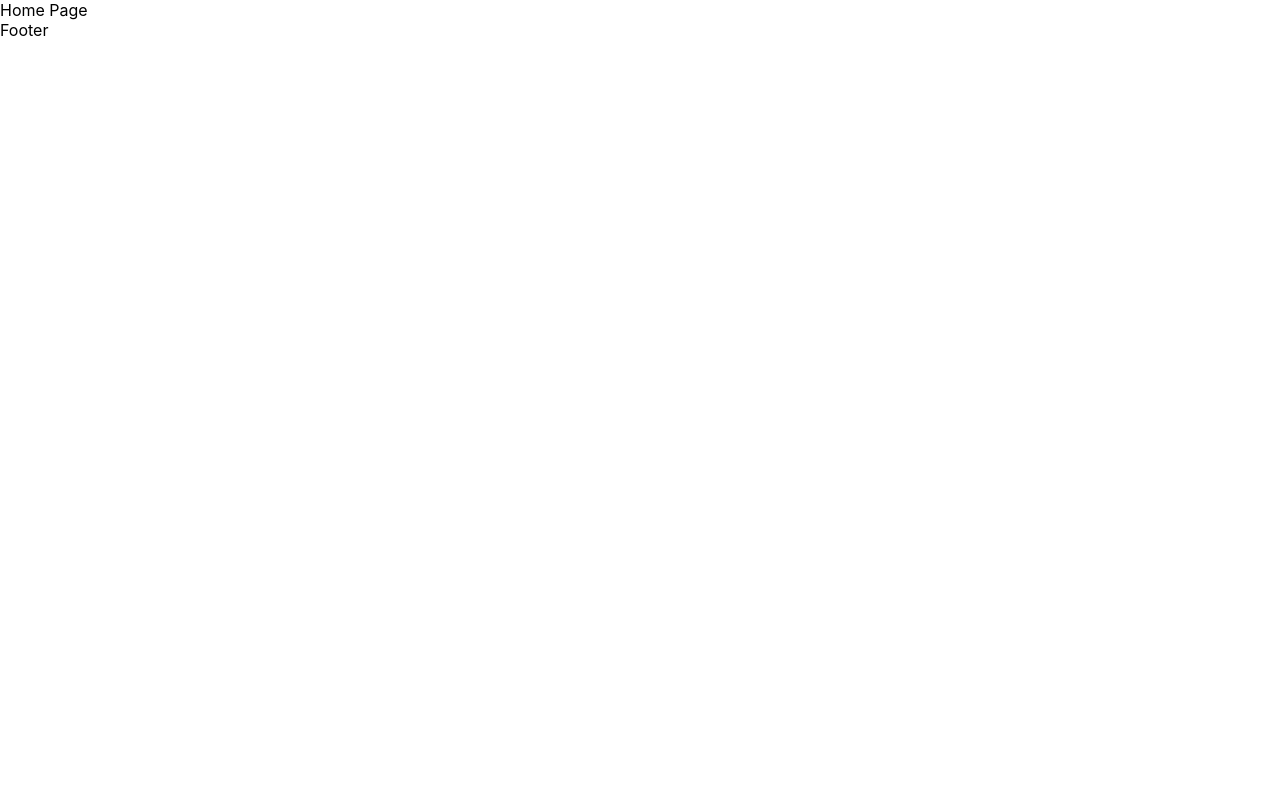
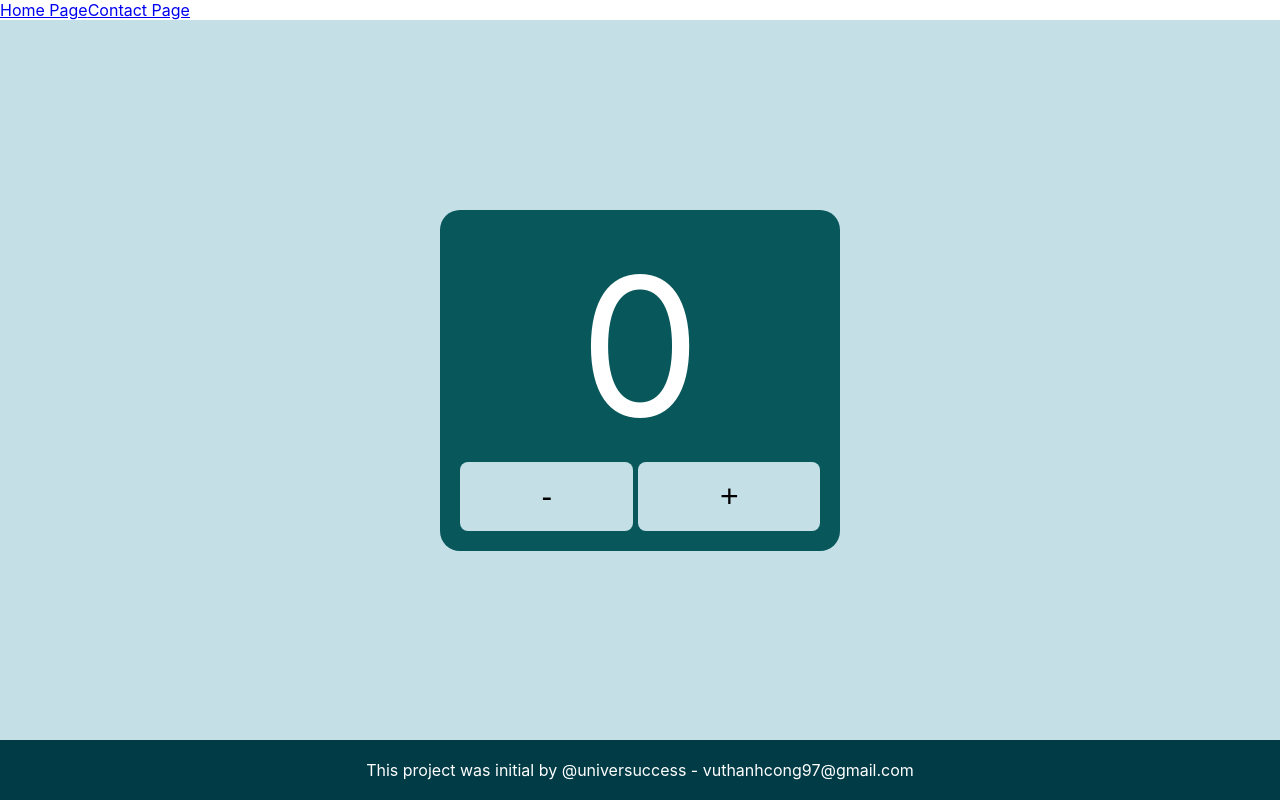
Before and after one commit to vuthanhcong97/initial-project, a React (Create React App) app: page / in a window 1280 px wide. Built offline with nearby package versions, Linux system fonts and the light colour scheme.

Commit message:
update page

```diff
--- a/src/App.js
+++ b/src/App.js
@@ -1,11 +1,17 @@
 import React, { Suspense } from "react"
-import { Routes, Route, Navigate } from "react-router-dom"
+import { Routes, Route, Navigate, NavLink } from "react-router-dom"
+import { WrapApp } from "./App.styles"
 
 // route
 import routes from "./pages/routes"
 
 const App = () => {
 	return (
+		<WrapApp>
+			<div className="wrap-menu">
+				<NavLink to="/">Home Page</NavLink>
+				<NavLink to="/contact">Contact Page</NavLink>
+			</div>
 			<Routes>
 				{routes.map(({ component: Component, path, ...rest }) => {
 					return (
@@ -23,6 +29,7 @@ const App = () => {
 				})}
 				<Route path="*" element={<Navigate to="/" />} />
 			</Routes>
+		</WrapApp>
 	)
 }
 
--- /dev/null
+++ b/src/App.styles.js
@@ -0,0 +1,9 @@
+import styled from "styled-components"
+
+const WrapApp = styled.div`
+	height: inherit;
+	display: flex;
+	flex-direction: column;
+`
+
+export { WrapApp }
--- a/src/GlobalStyles.js
+++ b/src/GlobalStyles.js
@@ -1,8 +1,21 @@
 import { createGlobalStyle } from "styled-components"
 
 const GlobalStyles = createGlobalStyle`
+	:root {
+		--deep-aqua: #003b46;
+		--ocean: #07575b;
+		--wave: #66a5ad;
+		--seafoam: #c4dfe6;
+	}
+
+	html, body {
+		height: 100%;
+	}
+
 	body {
 		margin: 0;
+		padding: 0;
+		font-size: 16px;
 		font-family: -apple-system, BlinkMacSystemFont, 'Segoe UI', 'Roboto', 'Oxygen',
 			'Ubuntu', 'Cantarell', 'Fira Sans', 'Droid Sans', 'Helvetica Neue',
 			sans-serif;
@@ -10,10 +23,21 @@ const GlobalStyles = createGlobalStyle`
 		-moz-osx-font-smoothing: grayscale;
 	}
 
+	* {
+		box-sizing: border-box;
+	}
+
+	#root {
+		height: inherit;
+	}
+
 	code {
 		font-family: source-code-pro, Menlo, Monaco, Consolas, 'Courier New', monospace;
 	}
 
+	.page {
+		flex-grow: 1;
+	}
 `
 
 export { GlobalStyles }
--- /dev/null
+++ b/src/components/Count/index.js
@@ -0,0 +1,23 @@
+import React from "react"
+import { useDispatch, useSelector } from "react-redux"
+import { decrease, increase } from "../../redux/countSlice"
+import { WrapCount } from "./index.styles"
+
+const Count = () => {
+	const dispatch = useDispatch()
+	const count = useSelector((state) => state.count)
+
+	return (
+		<WrapCount>
+			<div className="wrap-modal">
+				<div className="num-of-count">{count}</div>
+				<div className="wrap-action">
+					<button onClick={() => dispatch(decrease())}>-</button>
+					<button onClick={() => dispatch(increase())}>+</button>
+				</div>
+			</div>
+		</WrapCount>
+	)
+}
+
+export default Count
--- /dev/null
+++ b/src/components/Count/index.styles.js
@@ -0,0 +1,40 @@
+import styled from "styled-components"
+
+const WrapCount = styled.div`
+	flex-grow: 1;
+	background: var(--seafoam);
+	display: flex;
+	align-items: center;
+	justify-content: center;
+
+	.wrap-modal {
+		width: 400px;
+		min-height: 300px;
+		background: var(--ocean);
+		border-radius: 20px;
+		padding: 1.25rem;
+		text-align: center;
+
+		.num-of-count {
+			font-size: 12rem;
+			color: white;
+		}
+
+		.wrap-action {
+			display: flex;
+			gap: 5px;
+			button {
+				flex-grow: 1;
+				border: none;
+				outline: none;
+				padding: 1rem;
+				font-size: 2rem;
+				cursor: pointer;
+				background: var(--seafoam);
+				border-radius: 8px;
+			}
+		}
+	}
+`
+
+export { WrapCount }
--- a/src/components/Footer/index.js
+++ b/src/components/Footer/index.js
@@ -1,7 +1,12 @@
 import React from "react"
+import { WrapFooter } from "./index.styles"
 
 const Footer = () => {
-	return <div>Footer</div>
+	return (
+		<WrapFooter>
+			This project was initial by @universuccess - vuthanhcong97@gmail.com
+		</WrapFooter>
+	)
 }
 
 export default Footer
--- /dev/null
+++ b/src/components/Footer/index.styles.js
@@ -0,0 +1,11 @@
+import styled from "styled-components"
+
+const WrapFooter = styled.div`
+	width: 100%;
+	text-align: center;
+	padding: 1.25rem;
+	background: #003b46;
+	color: white;
+`
+
+export { WrapFooter }
--- a/src/pages/Home/index.js
+++ b/src/pages/Home/index.js
@@ -1,12 +1,14 @@
 import React from "react"
+import Count from "../../components/Count"
 import Footer from "../../components/Footer"
+import { WrapHome } from "./index.styles"
 
 const Home = () => {
 	return (
-		<div>
-			Home Page
+		<WrapHome className="page">
+			<Count />
 			<Footer />
-		</div>
+		</WrapHome>
 	)
 }
 
--- /dev/null
+++ b/src/pages/Home/index.styles.js
@@ -0,0 +1,8 @@
+import styled from "styled-components"
+
+const WrapHome = styled.div`
+	display: flex;
+	flex-direction: column;
+`
+
+export { WrapHome }
```
Lines whose indentation alone changed are shown as unchanged.
